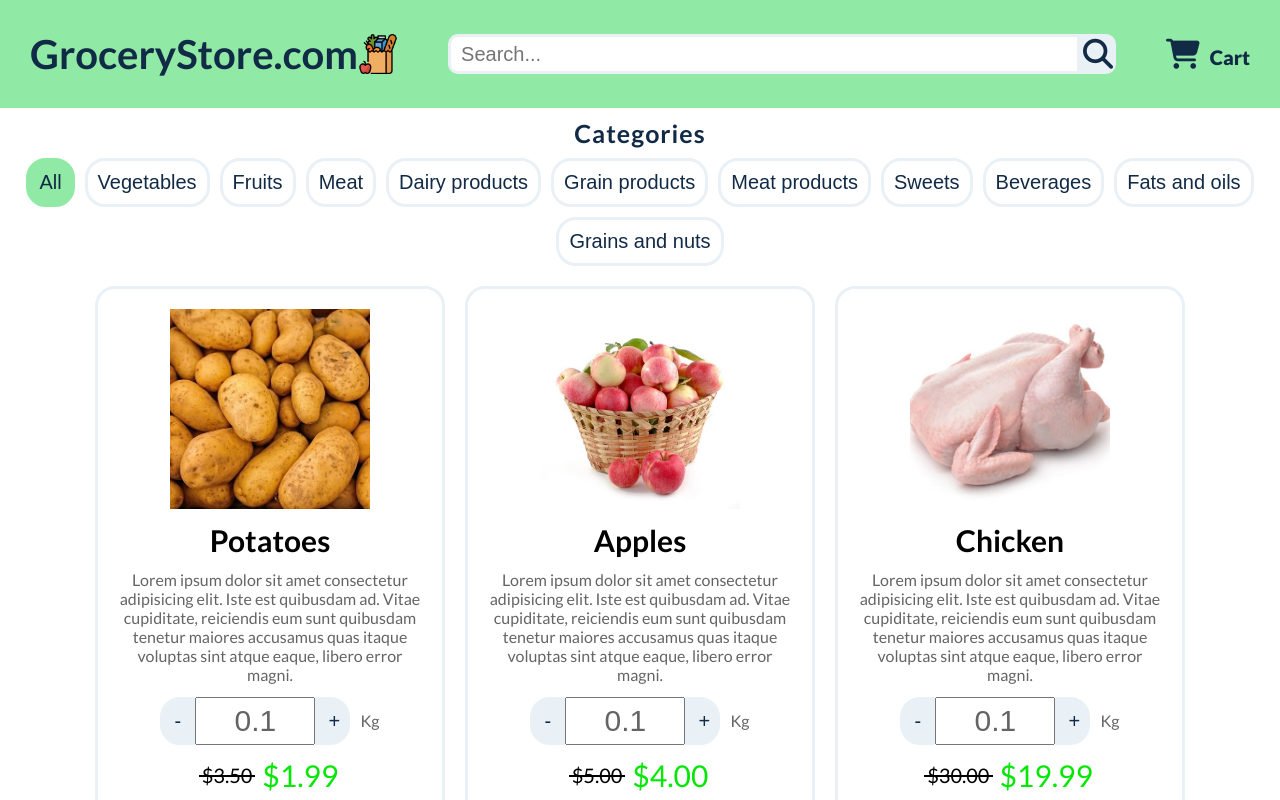
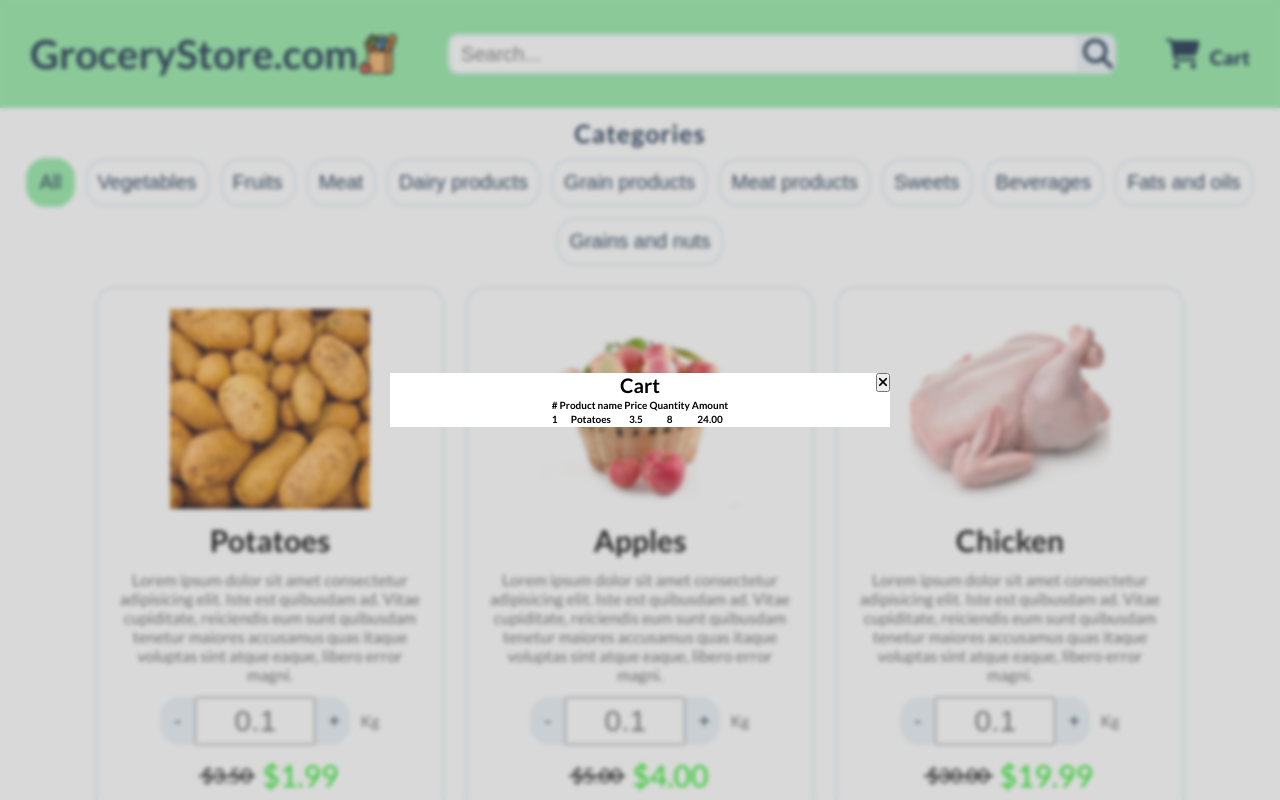
Before and after one commit to ajdachoo/fake-grocery-online-store, a website: page index.html in a window 1280 px wide. Shown: the top 800 px of the page. Drawn offline with Linux system fonts and the light colour scheme.

Commit message:
add adding products to cart 2/n

```diff
--- a/index.html
+++ b/index.html
@@ -41,6 +41,28 @@
         </section>
         <p class="empty-state">Nothing found...</p>
     </main>
+    <div class="shopping-cart-modal-container">
+        <div class="shopping-cart-modal">
+            <h1>Cart</h1>
+            <table>
+                <tr>
+                    <th>#</th>
+                    <th>Product name</th>
+                    <th>Price</th>
+                    <th>Quantity</th>
+                    <th>Amount</th>
+                </tr>
+                <tr>
+                    <th>1</th>
+                    <th>Potatoes</th>
+                    <th>3.5</th>
+                    <th>8</th>
+                    <th>24.00</th>
+                </tr>
+            </table>
+            <button class="close-button"><i class="fa-solid fa-xmark"></i></button>
+        </div>
+    </div>>
 
     <script src="./dist/products.js"></script>
     <script src="./dist/main.js"></script>
--- a/src/main.ts
+++ b/src/main.ts
@@ -52,6 +52,12 @@ const addToCart = (productId: number, quantity: number) => {
     let cartCounter: string;
     cart.products.length > 9 ? cartCounter = "9+" : cartCounter = cart.products.length.toString();
     cartCounterElement.innerHTML = cartCounter;
+};
+
+const showShoppingCart = (cart: Cart) => {
+    const modalContainer = document.createElement("div");
+    modalContainer.classList.add("shopping-cart-modal-container");
+    document.body.insertBefore(modalContainer, document.body.children[2]);
 };
 
 
@@ -133,3 +139,10 @@ addToCartButtons.forEach((btn) => {
         addToCart(parseInt(button.dataset.id), counterInputValue);
     });
 });
+
+const shoppingCartDiv: HTMLDivElement = document.querySelector(".shopping-cart-icon");
+
+shoppingCartDiv.addEventListener("click", (e: Event) => {
+    showShoppingCart(cart);
+});
+//showShoppingCart(cart);
--- a/src/products.ts
+++ b/src/products.ts
@@ -26,13 +26,11 @@ class Cart {
 
                 this.products[i].quantity += quantity;
                 this.products[i].amount = this.#calculateQuantity(this.products[i].product, this.products[i].quantity);
-                console.log(this.products);
                 return;
             }
         }
 
         this.products.push({ product: product, quantity: quantity, amount: this.#calculateQuantity(product, quantity) });
-        console.log(this.products);
     }
 
     #calculateQuantity(product: Product, quantity: number): number {
--- a/styles.css
+++ b/styles.css
@@ -6,6 +6,7 @@
     --g3: #E9F1F7;
     --g4: rgb(100, 100, 100);
     --g5: #C5E063;
+    --g6: rgba(128, 128, 128, 0.3);
 }
 
 * {
@@ -82,6 +83,7 @@ nav {
     display: flex;
     align-items: end;
     gap: 0.5rem;
+    cursor: pointer;
 }
 
 .shopping-cart-icon p {
@@ -277,6 +279,34 @@ nav {
     display: block;
 }
 
+.shopping-cart-modal-container {
+    position: fixed;
+    display: flex;
+    justify-content: center;
+    align-items: center;
+    top: 0;
+    left: 0;
+    backdrop-filter: blur(2px);
+    background-color: var(--g6);
+    height: 100%;
+    width: 100%;
+}
+
+.shopping-cart-modal {
+    display: flex;
+    position: relative;
+    flex-direction: column;
+    align-items: center;
+    background-color: white;
+    width: 50rem;
+}
+
+.shopping-cart-modal .close-button {
+    position: absolute;
+    top: 0;
+    right: 0;
+}
+
 @media screen and (min-width:1450px) {
     .container {
         display: flex;
```
Also changed, not shown: dist/main.js, dist/products.js.
